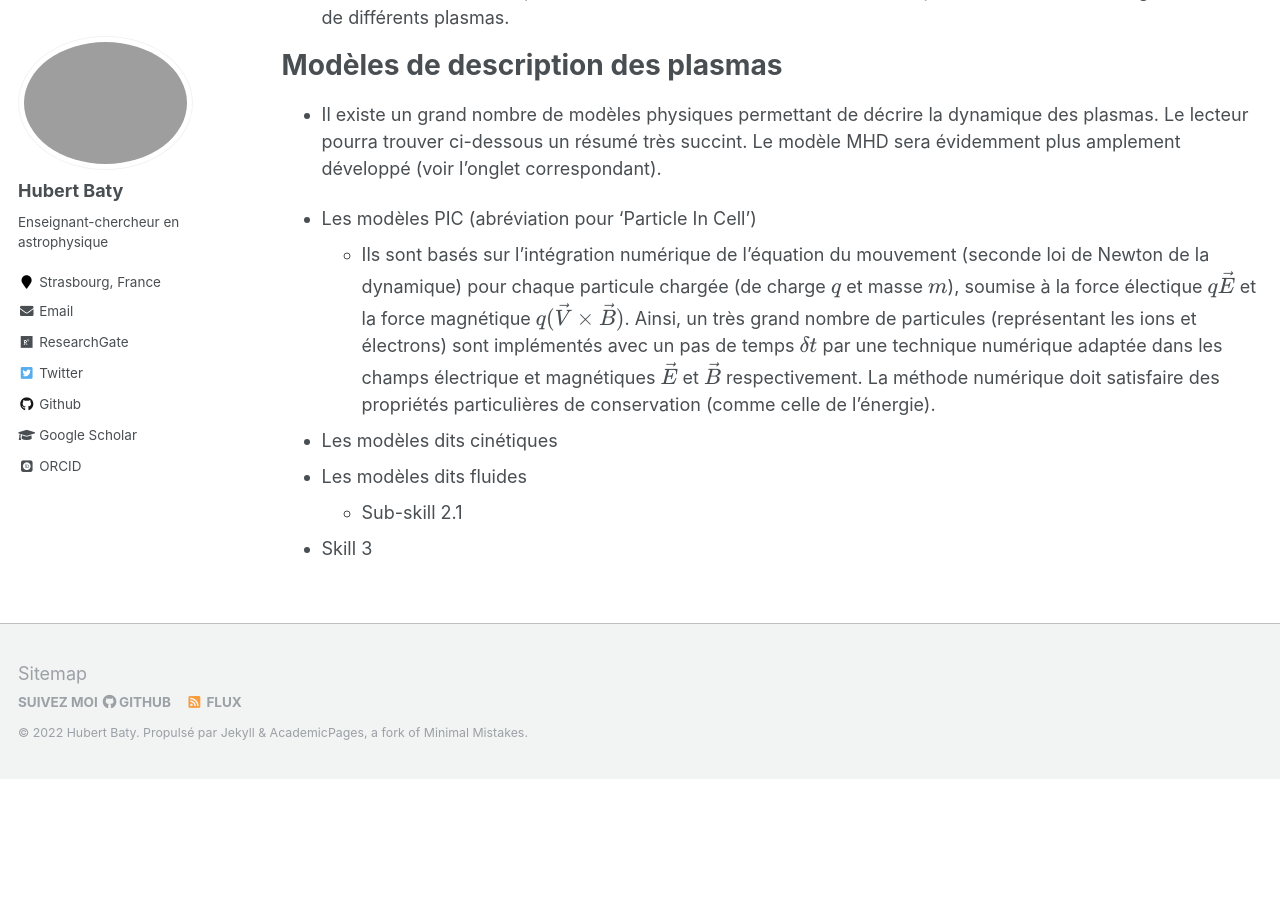
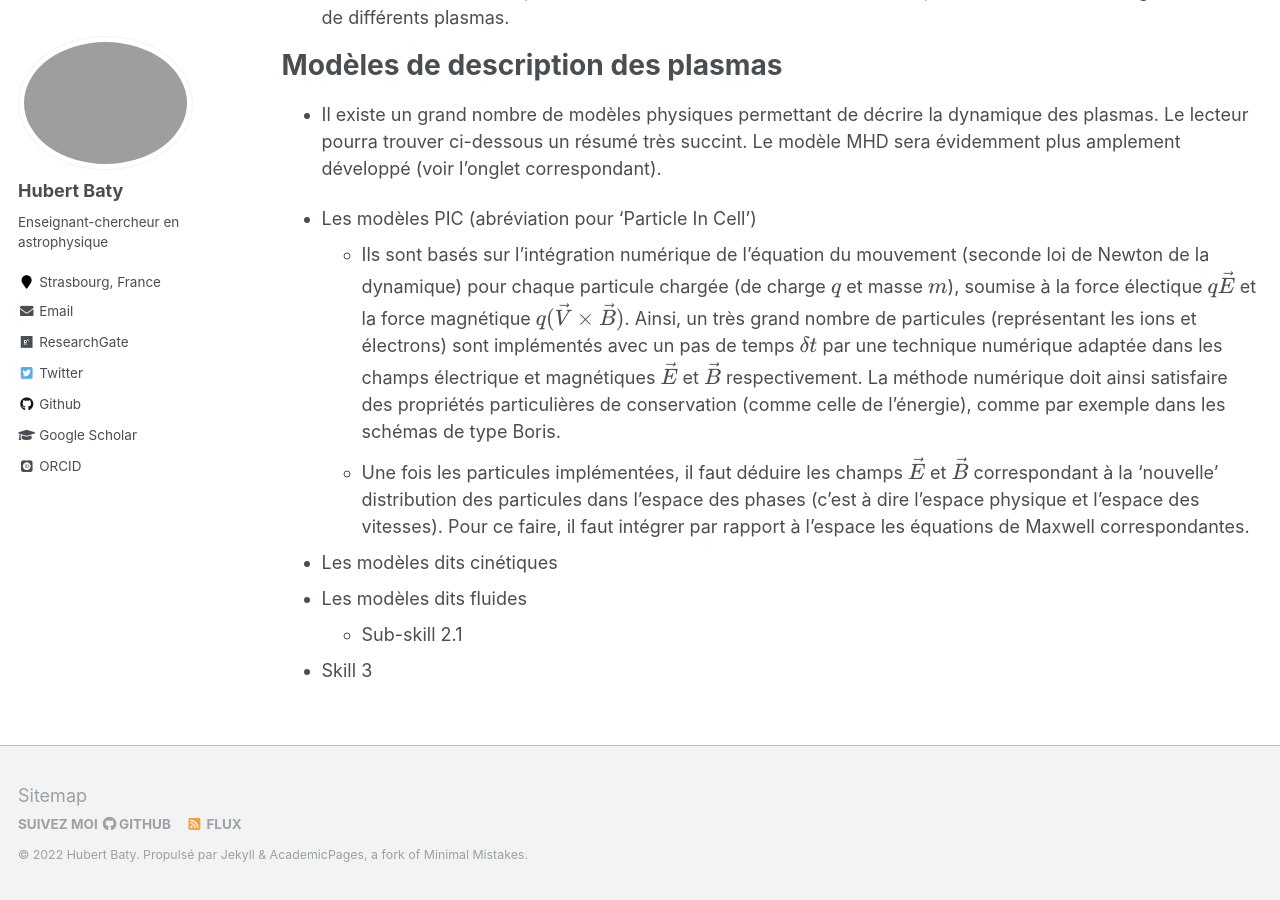
Before and after one commit to hubertbaty/hubertbaty.github.io, a Jekyll site: the page built from _pages/plasma.md, in a window 1280 px wide and 900 px high, scrolled down 2695 px. Built offline with Jekyll 4.4.1, drawn with Linux system fonts in a browser that asks for light colours; some web fonts are replaced; formulas are drawn with MathJax 3; before the commit the page ends 3473 px from its top, so only the background shows below that.

Commit message:
Update plasma.md

```diff
--- a/_pages/plasma.md
+++ b/_pages/plasma.md
@@ -49,7 +49,8 @@ Modèles de description des plasmas
 * Il existe un grand nombre de modèles physiques permettant de décrire la dynamique des plasmas. Le lecteur pourra trouver ci-dessous un résumé très succint. Le modèle MHD sera évidemment plus amplement développé (voir l'onglet correspondant).
 
 * Les modèles PIC (abréviation pour 'Particle In Cell')
-  * Ils sont basés sur l'intégration numérique de l'équation du mouvement (seconde loi de Newton de la dynamique) pour chaque particule chargée (de charge $q$ et masse $m$), soumise à la force électique $q \vec E$ et la force magnétique $q (\vec V \times \vec B)$. Ainsi, un très grand nombre de particules (représentant les ions et électrons) sont implémentés avec un pas de temps $\delta t$ par une technique numérique adaptée dans les champs électrique et magnétiques $\vec E$ et $\vec B$ respectivement. La méthode numérique doit satisfaire des propriétés particulières de conservation (comme celle de l'énergie).
+  * Ils sont basés sur l'intégration numérique de l'équation du mouvement (seconde loi de Newton de la dynamique) pour chaque particule chargée (de charge $q$ et masse $m$), soumise à la force électique $q \vec E$ et la force magnétique $q (\vec V \times \vec B)$. Ainsi, un très grand nombre de particules (représentant les ions et électrons) sont implémentés avec un pas de temps $\delta t$ par une technique numérique adaptée dans les champs électrique et magnétiques $\vec E$ et $\vec B$ respectivement. La méthode numérique doit ainsi satisfaire des propriétés particulières de conservation (comme celle de l'énergie), comme par exemple dans les schémas de type Boris.
+  * Une fois les particules implémentées, il faut déduire les champs $\vec E$ et $\vec B$ correspondant à la 'nouvelle' distribution des particules dans l'espace des phases (c'est à dire l'espace physique et l'espace des vitesses). Pour ce faire, il faut intégrer par rapport à l'espace les équations de Maxwell correspondantes.
 * Les modèles dits cinétiques
 * Les modèles dits fluides
   * Sub-skill 2.1
```
